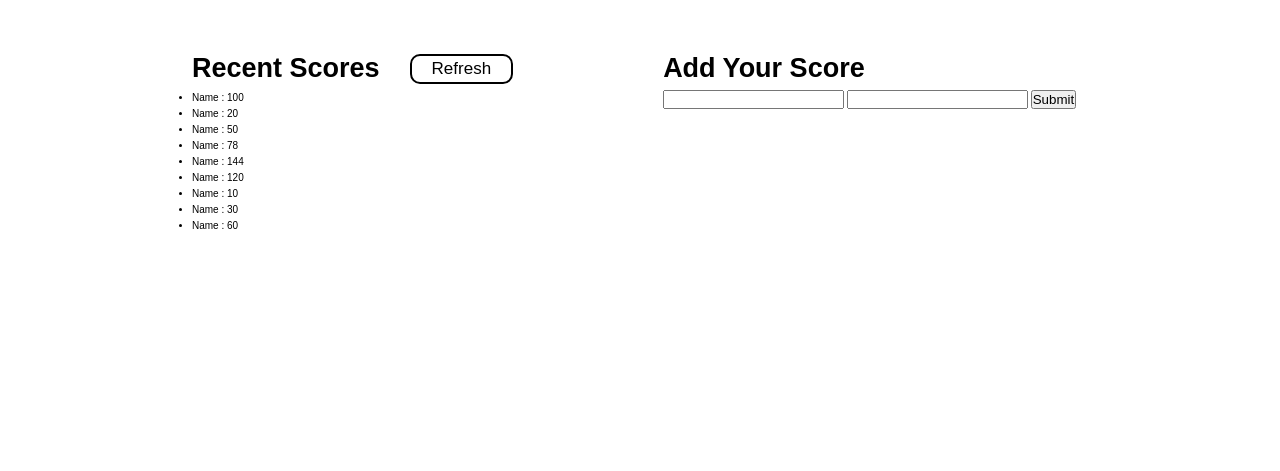
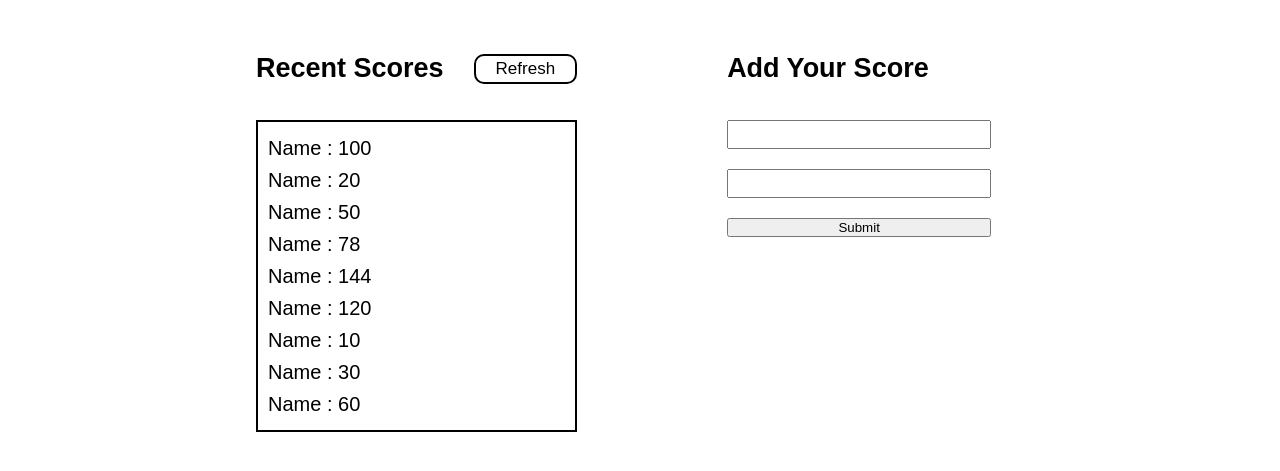
Before and after one commit to kene-creator/Leaderboard-project, a website built with webpack: page src/template.html in a window 1280 px wide. Shown: the part 119-590 px from the top of the page. Built offline with nearby package versions, Linux system fonts and the light colour scheme.

Commit message:
Add input style

```diff
--- a/src/styles/style.css
+++ b/src/styles/style.css
@@ -29,7 +29,7 @@ body {
 
 .leaderboard_section {
   display: flex;
-  width: 70%;
+  width: 60%;
   margin: 5rem auto;
 }
 
@@ -48,10 +48,12 @@ body {
 .title-name {
   font-size: 2.7rem;
   margin-right: 3rem;
+  margin-bottom: 3rem;
   font-weight: 600;
 }
 
 .refresh-btn {
+  margin-bottom: 3rem;
   padding: 0 2rem;
   height: 3rem;
   font-size: 1.7rem;
@@ -63,3 +65,21 @@ body {
   -ms-border-radius: 1rem;
   -o-border-radius: 1rem;
 }
+
+.score-items {
+  list-style-type: none;
+  font-size: 2rem;
+  border: 2px solid black;
+  padding: 1rem;
+}
+
+.form {
+  display: flex;
+  flex-direction: column;
+}
+
+.input {
+  margin: 0 0 2rem 0;
+  padding: 0.5rem 8rem 0.5rem 0.3rem;
+  width: 100%;
+}
--- a/src/template.html
+++ b/src/template.html
@@ -17,22 +17,22 @@
           <button class="refresh-btn">Refresh</button>
         </div>
         <div class="title-scores">
-          <ul>
-            <li>Name : 100</li>
-            <li>Name : 20</li>
-            <li>Name : 50</li>
-            <li>Name : 78</li>
-            <li>Name : 144</li>
-            <li>Name : 120</li>
-            <li>Name : 10</li>
-            <li>Name : 30</li>
-            <li>Name : 60</li>
+          <ul class="score-items">
+            <li class="score-list">Name : 100</li>
+            <li class="score-list">Name : 20</li>
+            <li class="score-list">Name : 50</li>
+            <li class="score-list">Name : 78</li>
+            <li class="score-list">Name : 144</li>
+            <li class="score-list">Name : 120</li>
+            <li class="score-list">Name : 10</li>
+            <li class="score-list">Name : 30</li>
+            <li class="score-list">Name : 60</li>
           </ul>
         </div>
       </div>
       <div class="leaderboard_add-score">
         <p class="title-name">Add Your Score</p>
-        <form action="#">
+        <form action="#" class="form">
           <input type="text" class="input input-name" />
           <input type="text" class="input input-score" />
           <button>Submit</button>
```
Also changed, not shown: dist/index.html.
